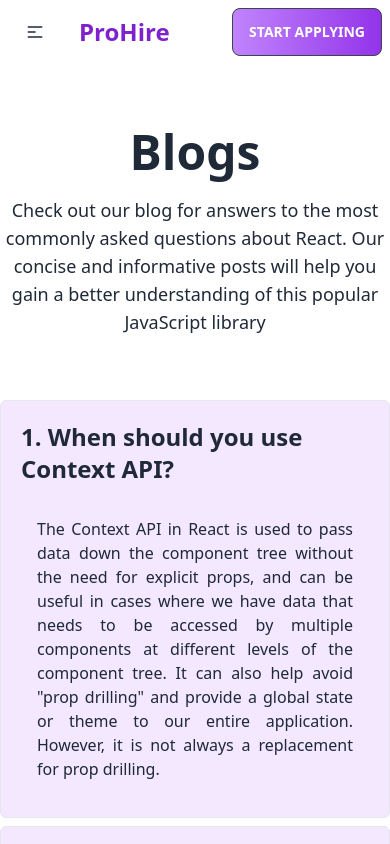
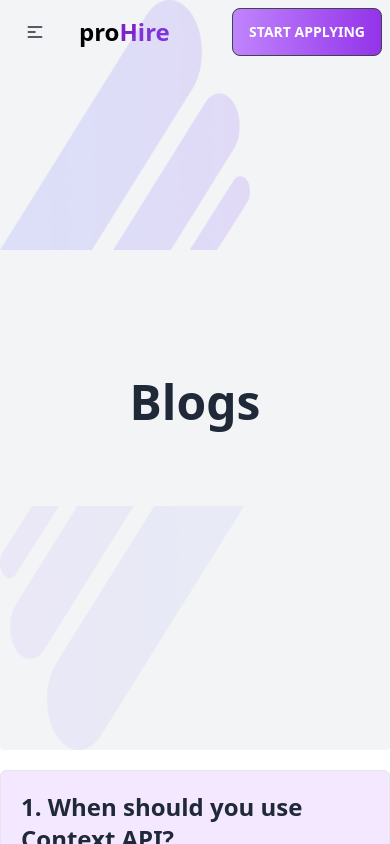
Before and after one commit to REFATBHUYAN/Pro-Hire, a React (Vite) app: page /blog in a window 390 px wide. Shown: the top 844 px of the page. Built offline with nearby package versions, Linux system fonts and the light colour scheme.

Commit message:
banner added and Finished the assignment

```diff
--- a/src/component/AppliedJob.jsx
+++ b/src/component/AppliedJob.jsx
@@ -1,6 +1,7 @@
 import React, { useContext, useEffect, useState } from "react";
 import { JobContext } from "./Home";
 import SingleAppliedJob from "./SingleAppliedJob";
+import Navbar from "./Navbar";
 
 const AppliedJob = () => {
   const getJobsData = useContext(JobContext);
@@ -39,12 +40,20 @@ const AppliedJob = () => {
 
   return (
     <div>
-      <h1 className="text-center font-bold text-4xl mt-24">Applied Jobs</h1>
-      <p className="text-center text-lg mb-24 mt-5">
-        Here are the jobs you have already applied for. You can filter the jobs
-        you have applied for using the filter section.
-      </p>
-      <div className="w-3/4 mx-auto mb-32">
+      <div className="bg-gray-100 rounded -mt-16">
+        <div className="md:flex justify-between">
+          <img className="w-[250px] h-[250px]" src="/Icons/Vector.png" alt="" />
+          <h1 className=" text-5xl text-center font-bold my-20 pt-12">
+            Applied Jobs
+          </h1>
+          <img
+            className="w-[244px] h-[244px]"
+            src="/Icons/Vector-1.png"
+            alt=""
+          />
+        </div>
+      </div>
+      <div className="w-3/4 mx-auto my-28">
         <div className="text-end mb-5">
           <select
             className="border-purple-500 border rounded-md"
--- a/src/component/Banner.jsx
+++ b/src/component/Banner.jsx
@@ -2,7 +2,7 @@ import React from "react";
 
 const Banner = () => {
   return (
-    <div className="grid sm:grid-cols-1 md:grid-cols-2 gap-4 mx-auto mt-12 items-center">
+    <div className="grid sm:grid-cols-1 md:grid-cols-2 gap-4 mx-auto py-12 items-center max-w-7xl">
       <div className="w-full pl-4">
         {/* className="md:flex mx-5 mt-8 w-full" */}
         <h1 className="font-bold text-4xl md:text-7xl">
--- a/src/component/Blog.jsx
+++ b/src/component/Blog.jsx
@@ -1,24 +1,35 @@
 import React from "react";
+import Navbar from "./Navbar";
 
 const Blog = () => {
   return (
     <>
-      <h1 className="text-5xl text-center font-bold mt-16">Blogs</h1>
-      <p className="text-center text-lg mb-16 mt-5">
-        Check out our blog for answers to the most commonly asked questions
-        about React. Our concise and informative posts will help you gain a
-        better understanding of this popular JavaScript library
-      </p>
+      <div className="bg-gray-100 rounded -mt-16">
+        <div className="md:flex justify-between">
+          <img
+            className="w-[250px] h-[250px] sm:hidden"
+            src="/Icons/Vector.png"
+            alt=""
+          />
+          <h1 className=" text-5xl text-center font-bold my-20 pt-12">Blogs</h1>
+          <img
+            className="w-[244px] h-[244px] sm:hidden"
+            src="/Icons/Vector-1.png"
+            alt=""
+          />
+        </div>
+      </div>
+      <div className="max-w-7xl mx-auto">
         <div className="p-5 rounded-md border bg-purple-100 my-2 mt-5">
           <h1 className="font-bold text-2xl mb-4">
             1. When should you use Context API?
           </h1>
           <p className="text-justify p-4">
-          The Context API in React is used to pass data down the component tree
-          without the need for explicit props, and can be useful in cases where
-          we have data that needs to be accessed by multiple components at
-          different levels of the component tree. It can also help avoid "prop
-          drilling" and provide a global state or theme to our entire
+            The Context API in React is used to pass data down the component
+            tree without the need for explicit props, and can be useful in cases
+            where we have data that needs to be accessed by multiple components
+            at different levels of the component tree. It can also help avoid
+            "prop drilling" and provide a global state or theme to our entire
             application. However, it is not always a replacement for prop
             drilling.
           </p>
@@ -41,10 +52,10 @@ const Blog = () => {
             useRef is a React hook that returns a mutable ref object that can be
             used to hold a reference to a DOM element or a value that persists
             across re-renders of the component. It is mainly used for accessing
-          DOM nodes or storing values that should persist across re-renders but
-          should not trigger a re-render when they change. It can be a powerful
-          tool for optimizing performance and improving the user experience of
-          your React application.
+            DOM nodes or storing values that should persist across re-renders
+            but should not trigger a re-render when they change. It can be a
+            powerful tool for optimizing performance and improving the user
+            experience of your React application.
           </p>
         </div>
         <div className="p-5 rounded-md border bg-purple-100 my-2 mb-10">
@@ -53,13 +64,14 @@ const Blog = () => {
           </h1>
           <p className="text-justify p-4">
             useMemo is a React hook that allows us to memoize expensive
-          computations and avoid unnecessary re-renders of components. It takes
-          a function and an array of dependencies as arguments, and returns the
-          previously computed value if the dependencies haven't changed. The
-          main use case for useMemo is to improve the performance of our
-          application by reducing the amount of work that needs to be done
-          during rendering.
+            computations and avoid unnecessary re-renders of components. It
+            takes a function and an array of dependencies as arguments, and
+            returns the previously computed value if the dependencies haven't
+            changed. The main use case for useMemo is to improve the performance
+            of our application by reducing the amount of work that needs to be
+            done during rendering.
           </p>
+        </div>
       </div>
     </>
   );
--- a/src/component/FeaturedJobs.jsx
+++ b/src/component/FeaturedJobs.jsx
@@ -13,7 +13,7 @@ const FeaturedJobs = () => {
   };
 
   return (
-    <section className="mx-5 mb-32">
+    <section className="mx-5 mb-32 max-w-7xl mx-auto">
       <div className="text-center mb-8">
         <h1 className="font-bold text-5xl mb-4">Featured Jobs</h1>
         <p>
--- a/src/component/FirstPage.jsx
+++ b/src/component/FirstPage.jsx
@@ -2,6 +2,7 @@ import React, { useEffect, useState } from "react";
 import Banner from "./Banner";
 import JobCatagory from "./JobCatagory";
 import FeaturedJobs from "./FeaturedJobs";
+import Navbar from "./Navbar";
 
 const FirstPage = () => {
   const [jobCatagory, setJobCatagory] = useState([]);
@@ -12,7 +13,9 @@ const FirstPage = () => {
   }, []);
   return (
     <div>
-      <Banner></Banner>
+      <div className="bg-gray-100">
+        <Banner></Banner>
+      </div>
       <JobCatagory catagory={jobCatagory}></JobCatagory>
       <FeaturedJobs></FeaturedJobs>
     </div>
--- a/src/component/Home.jsx
+++ b/src/component/Home.jsx
@@ -2,6 +2,7 @@ import React, { createContext, useState } from "react";
 import Navbar from "./Navbar";
 import { Outlet, useLoaderData } from "react-router-dom";
 import Footer from "./Footer";
+import { ScrollRestoration } from "react-router-dom";
 
 export const JobContext = createContext({});
 
@@ -11,11 +12,14 @@ const Home = () => {
   const jobDatas = useLoaderData();
 
   return (
-    <div className=" max-w-7xl mx-auto w-full">
+    <div className=" max-w-full mx-auto w-full">
       <JobContext.Provider value={jobDatas}>
-        <Navbar></Navbar>
+        <div className="bg-gray-100">
+          <Navbar></Navbar>
+        </div>
         <Outlet></Outlet>
         <Footer></Footer>
+        <ScrollRestoration />
       </JobContext.Provider>
     </div>
   );
--- a/src/component/JobCatagory.jsx
+++ b/src/component/JobCatagory.jsx
@@ -3,7 +3,7 @@ import React from "react";
 
 const JobCatagory = ({ catagory }) => {
   return (
-    <section className="my-32 mx-4">
+    <section className="my-32 px-4 mx-auto max-w-7xl">
       <div className="text-center">
         <h1 className="text-5xl font-bold">Job Category List</h1>
         <p className="my-4">
@@ -15,7 +15,7 @@ const JobCatagory = ({ catagory }) => {
         {catagory.map((cata) => (
           <div
             key={cata.id}
-            className="w-full md:w-[312px] h-[243px] bg-purple-100 p-10 rounded-lg sm:my-4 mx-auto"
+            className="w-full md:w-[312px] h-[243px] bg-purple-100 p-10 rounded-lg sm:my-4 "
           >
             <img className="w-[70px]" src={cata.logo} alt="" />
             <h2 className="text-xl font-bold mt-8 mb-2">{cata.title}</h2>
--- a/src/component/JobDetails.jsx
+++ b/src/component/JobDetails.jsx
@@ -40,9 +40,22 @@ const JobDetails = () => {
   };
 
   return (
-    <div className="w-full mx-auto m-4">
-      <h1 className="text-center font-bold text-4xl my-24">Jobs Details</h1>
-      <div className="md:flex gap-3 w-full mx-auto my-4 ">
+    <div className="w-full mx-auto">
+      <div className="bg-gray-100 rounded -mt-16">
+        <div className="md:flex justify-between">
+          <img className="w-[250px] h-[250px]" src="/Icons/Vector.png" alt="" />
+          <h1 className=" text-5xl text-center font-bold my-20 pt-12">
+            Jobs Details
+          </h1>
+          <img
+            className="w-[244px] h-[244px]"
+            src="/Icons/Vector-1.png"
+            alt=""
+          />
+        </div>
+      </div>
+      {/* <h1 className="text-center font-bold text-4xl my-24">Jobs Details</h1> */}
+      <div className="md:flex gap-3 max-w-7xl mx-auto my-4 ">
         <div className="w-full md:w-3/4 p-4 ">
           <p className="my-4">
             <span className="font-semibold">Job Description: </span>
--- a/src/component/Navbar.jsx
+++ b/src/component/Navbar.jsx
@@ -3,7 +3,7 @@ import { Link, NavLink } from "react-router-dom";
 
 const Navbar = () => {
   return (
-    <div className="relative navbar bg-base-100">
+    <div className="max-w-7xl mx-auto navbar  opacity-100">
       <div className="navbar-start">
         <div className="dropdown">
           <label tabIndex={0} className="btn btn-ghost lg:hidden">
@@ -64,7 +64,7 @@ const Navbar = () => {
           to={"/"}
           className="btn btn-ghost normal-case text-2xl md:text-4xl font-bold text-purple-700"
         >
-          ProHire
+          <span className="text-black">pro</span> Hire
         </Link>
       </div>
       <div className="navbar-center hidden lg:flex">
@@ -103,8 +103,8 @@ const Navbar = () => {
           </li>
         </ul>
       </div>
-      <div className="navbar-end">
-        <a className="btn btn-color">Start Applying</a>
+      <div className="navbar-end hover:cursor-pointer">
+        <p className="btn btn-color">Start Applying</p>
       </div>
     </div>
   );
--- a/src/component/Statistics.jsx
+++ b/src/component/Statistics.jsx
@@ -9,6 +9,7 @@ import {
   ResponsiveContainer,
   Legend,
 } from "recharts";
+import Navbar from "./Navbar";
 
 const data = [
   {
@@ -50,32 +51,22 @@ export default class Example extends PureComponent {
 
   render() {
     return (
-      <div className="my-20">
-        <div className="mb-16">
-          <div className="grid sm:grid-cols-1 md:grid-cols-2 gap-4 mx-auto mt-12 items-center">
-            <div className="w-full pl-4">
-              {/* className="md:flex mx-5 mt-8 w-full" */}
-              <h1 className="font-bold text-3xl md:text-5xl">
-                Exploring the World of
-                <br /> <span className="text-purple-400">Statistics</span>{" "}
-                <br />: Assignment Marks
-              </h1>
-              <p className="w-full my-5">
-                View your assignment results with ease. Our user-friendly
-                platform allows you to access your grades and feedback in
-                real-time, so you can track your progress and stay on top of
-                your academic goals. Get detailed insights and personalized
-                recommendations to help you improve and excel in your future
-                assignments.
-              </p>
-            </div>
-            <div className="w-full mt-4">
-              <img
-                className="border-2 border-purple-700 rounded-full w-3/4 mx-auto"
-                src="https://i.ibb.co/5YW7Wf8/download.jpg"
-                alt="banner photo"
-              />
-            </div>
+      <div className="mb-20">
+        <div className="bg-gray-100 rounded -mt-16 mb-10">
+          <div className="md:flex justify-between">
+            <img
+              className="w-[250px] h-[250px]"
+              src="/Icons/Vector.png"
+              alt=""
+            />
+            <h1 className=" text-5xl text-center font-bold my-20 pt-12">
+              Statistics
+            </h1>
+            <img
+              className="w-[244px] h-[244px]"
+              src="/Icons/Vector-1.png"
+              alt=""
+            />
           </div>
         </div>
         <ResponsiveContainer width="100%" height={400}>
```
Lines whose indentation alone changed are shown as unchanged.
